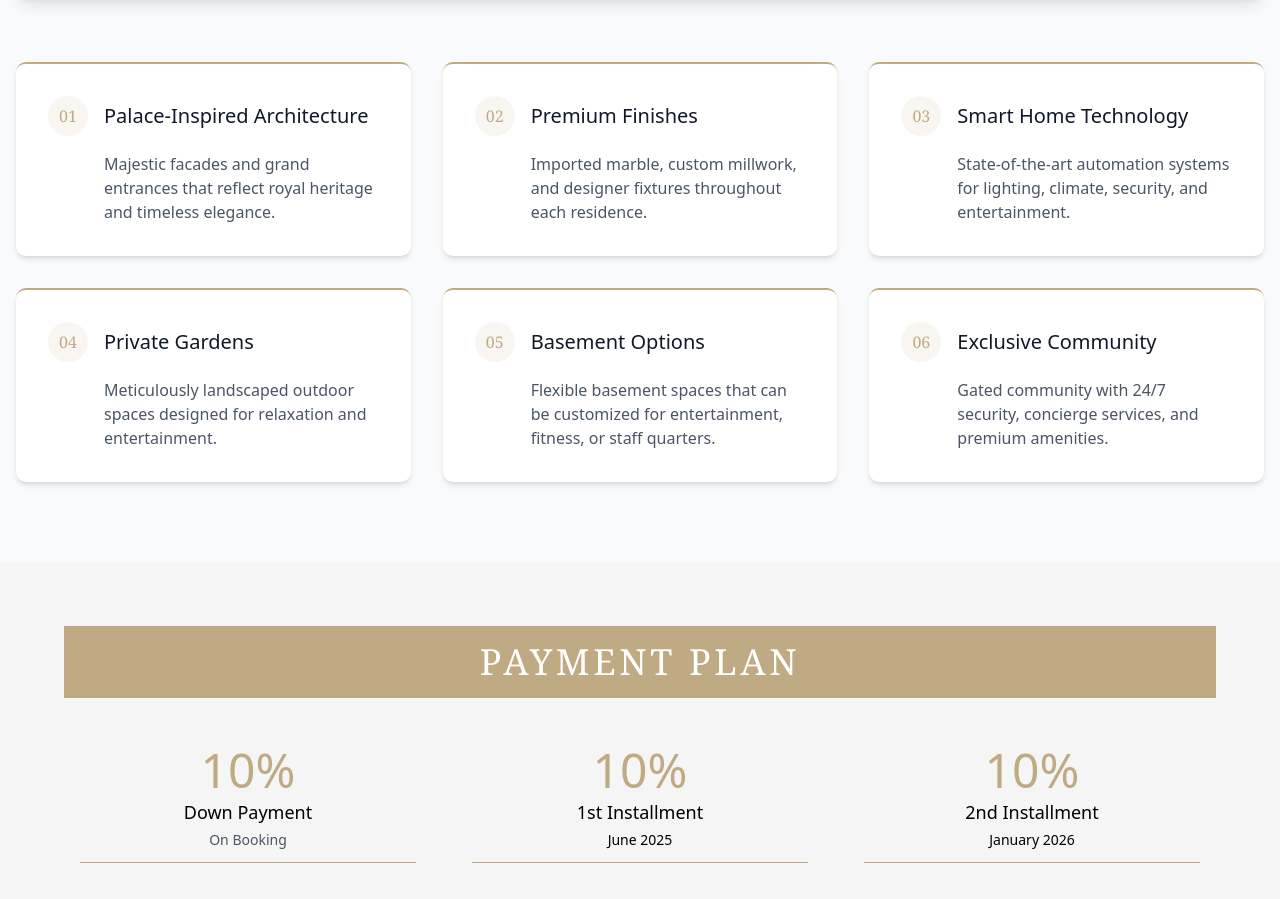
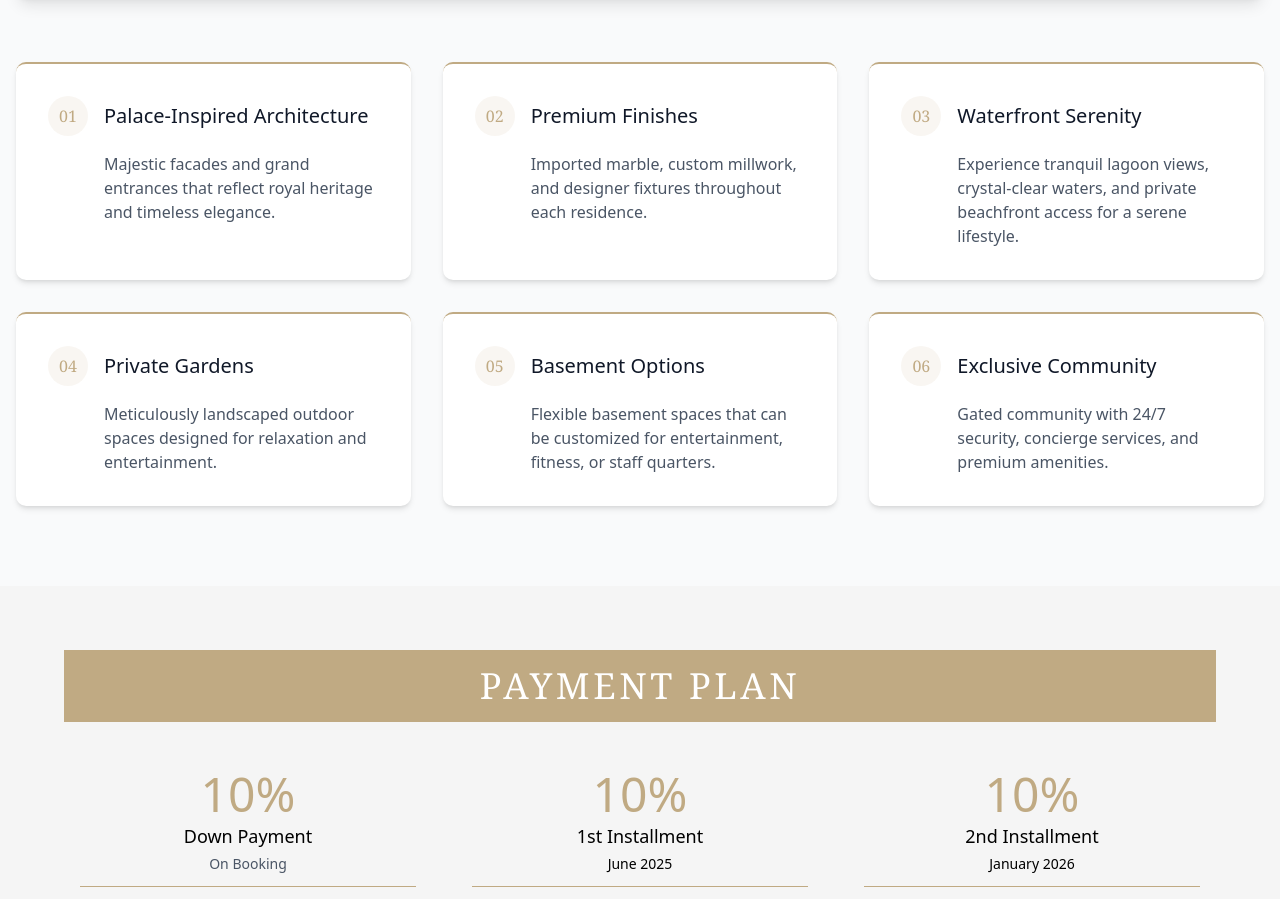
Before and after one commit to Afsalasif/oasis, a Next.js app: page /oasis-palace-ostra in a window 1280 px wide. Shown: the part 4043-4942 px from the top of the page. Built offline with nearby package versions, Linux system fonts and the light colour scheme; no server answers.

Commit message:
addedlagoon

```diff
--- a/app/oasis-palace-ostra/OasisPalaceOstraLanding.tsx
+++ b/app/oasis-palace-ostra/OasisPalaceOstraLanding.tsx
@@ -458,11 +458,12 @@ export default function OasisPalaceOstraLanding() {
                                 <div className="w-10 h-10 rounded-full bg-[#c0aa83]/10 flex items-center justify-center mr-4">
                                     <span className="text-[#c0aa83] font-serif">03</span>
                                 </div>
-                                <h3 className="text-xl font-medium text-gray-900">Smart Home Technology</h3>
+                                <h3 className="text-xl font-medium text-gray-900">Waterfront Serenity</h3>
                             </div>
                             <p className="text-gray-600 pl-14">
-                                State-of-the-art automation systems for lighting, climate, security, and entertainment.
+                                Experience tranquil lagoon views, crystal-clear waters, and private beachfront access for a serene lifestyle.
                             </p>
+
                         </div>
 
                         <div className="bg-white p-8 rounded-lg shadow-md hover:shadow-lg transition-shadow duration-300 border-t-2 border-[#c0aa83]">
```
